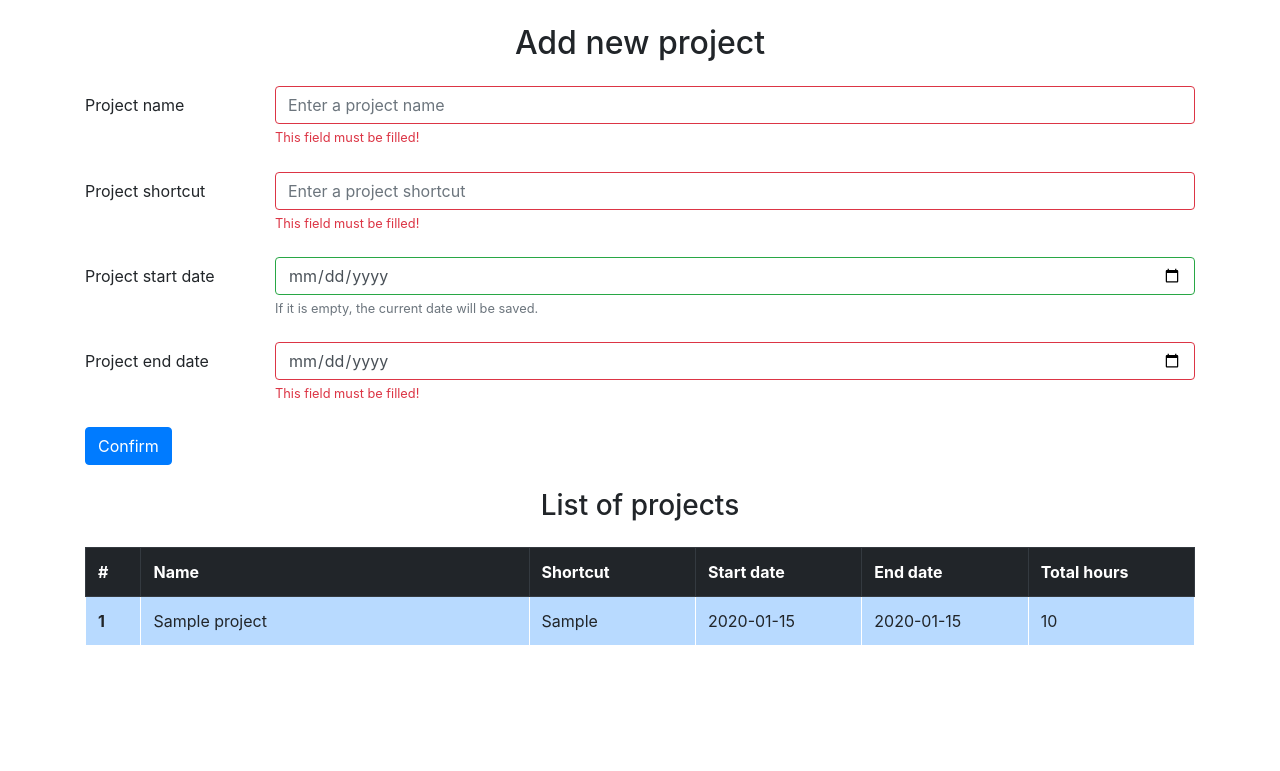
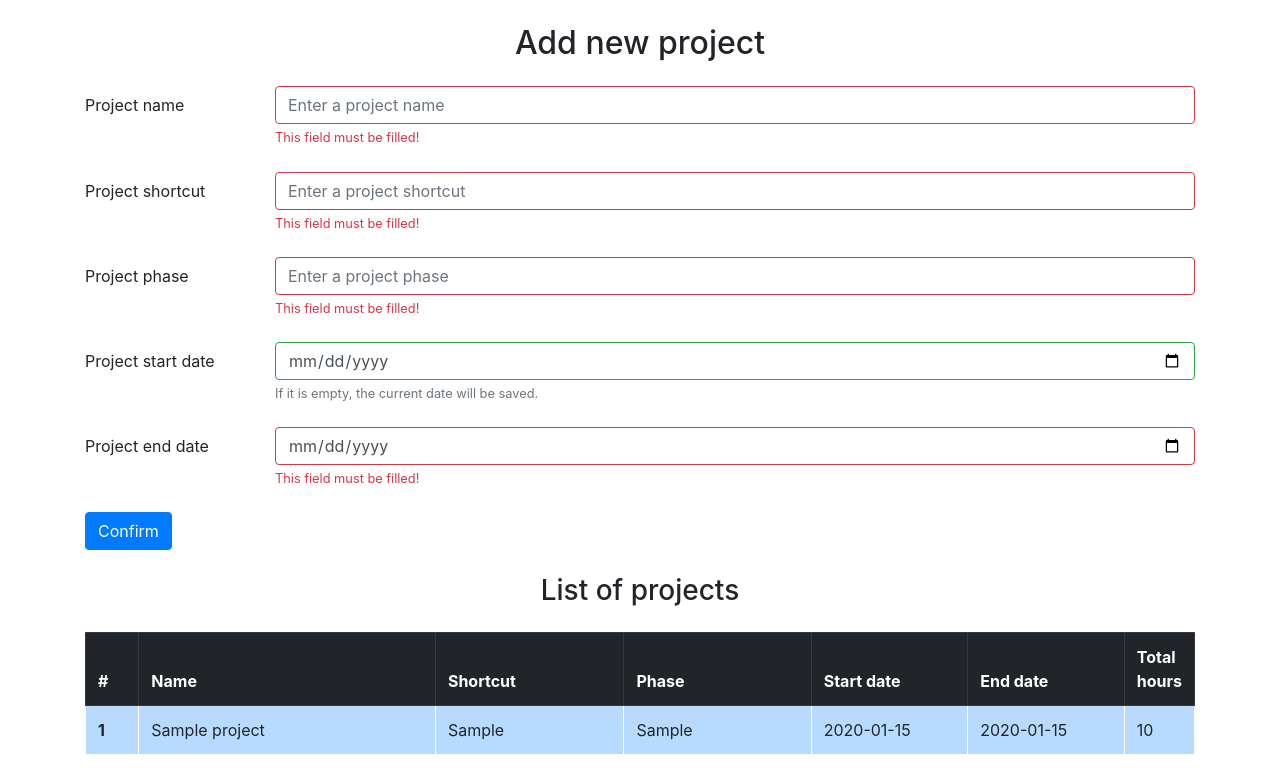
Before and after one commit to Gamattowicz/Timetracker_Flask, a Flask app: page /projects in a window 1280 px wide. Shown: the part 56-827 px from the top of the page. Before the commit the page ends 701 px from the top, so only its background shows below. Run offline with Flask 2, Linux system fonts and the light colour scheme; a user stored in the database is signed in; tables that the repository leaves empty hold one stand-in row (values such as "Sample post"); some libraries are stand-ins or nearby versions.

Commit message:
add project phase

```diff
--- a/timetracker/forms.py
+++ b/timetracker/forms.py
@@ -34,4 +34,5 @@ class Project(FlaskForm):
     shortcut = StringField('Project shortcut')
     start_date = DateField('Project start date', format='%YYYY-%m-%d')
     end_date = DateField('Project end date', format='%YYYY-%m-%d')
+    phase = StringField('Project phase')
     confirm_button = SubmitField('Confirm')
--- a/timetracker/models.py
+++ b/timetracker/models.py
@@ -9,6 +9,7 @@ class Projects(db.Model):
     shortcut = db.Column(db.String(50), nullable=False, unique=True)
     start_date = db.Column(db.String(50), nullable=False, default=func.current_date())
     end_date = db.Column(db.String(50), nullable=False)
+    phase = db.Column(db.String(50), nullable=False)
     hour = db.relationship('Hours')
 
 
--- a/timetracker/templates/projects.html
+++ b/timetracker/templates/projects.html
@@ -25,17 +25,29 @@
             </div>
             <div class="valid-feedback">
                 Looks good!
-        </div>
+            </div>
         </div>
     </div>
-        <div class="form-group row my-4">
+    <div class="form-group row my-4">
+        {{ form.phase.label(class_="col-sm-2 col-form-label") }}
+        <div class="col-sm-10">
+            {{ form.phase(class_="form-control", id="shortcut", placeholder="Enter a project phase", required="required") }}
+            <div class="invalid-feedback">
+                This field must be filled!
+            </div>
+            <div class="valid-feedback">
+                Looks good!
+            </div>
+        </div>
+    </div>
+    <div class="form-group row my-4">
         {{ form.start_date.label(class="col-sm-2 col-form-label") }}
         <div class="col-sm-10">
             {{ form.start_date(class_="form-control", id="start_date") }}
             <small class="form-text text-muted">If it is empty, the current date will be saved. </small>
         </div>
     </div>
-        <div class="form-group row my-4">
+    <div class="form-group row my-4">
         {{ form.end_date.label(class="col-sm-2 col-form-label") }}
         <div class="col-sm-10">
             {{ form.end_date(class_="form-control", id="end_date", required="required") }}
@@ -56,8 +68,9 @@
       <thead class="thead-dark">
         <tr>
           <th class="border border-dark" scope="col" style="width:5%">#</th>
-          <th class="border border-dark" scope="col" style="width:35%">Name</th>
-          <th class="border border-dark" scope="col" style="width:15%">Shortcut</th>
+          <th class="border border-dark" scope="col" style="width:29%">Name</th>
+          <th class="border border-dark" scope="col" style="width:18%">Shortcut</th>
+          <th class="border border-dark" scope="col" style="width:18%">Phase</th>
           <th class="border border-dark" scope="col" style="width:15%">Start date</th>
           <th class="border border-dark" scope="col" style="width:15%">End date</th>
           <th class="border border-dark" scope="col" style="width:15%">Total hours</th>
@@ -69,6 +82,7 @@
           <th class="border border-white" scope="row">{{ result.id }}</th>
           <td class="border border-white">{{ result.name }}</td>
           <td class="border border-white">{{ result.shortcut }}</td>
+          <td class="border border-white">{{ result.phase }}</td>
           <td class="border border-white">{{ result.start_date }}</td>
           <td class="border border-white">{{ result.end_date }}</td>
           <td class="border border-white">{{ result.sum }}</td>
--- a/timetracker/views.py
+++ b/timetracker/views.py
@@ -77,6 +77,7 @@ def projects():
         name = request.form['name']
         shortcut = request.form['shortcut']
         end_date = request.form['end_date']
+        phase = request.form['phase']
         if Projects.query.filter_by(name=name).first():
             flash(f'Project with name {name} already exist!',
                   category='error')
@@ -89,6 +90,7 @@ def projects():
                 flash(f'Invalid date of start and end project', category='error')
             else:
                 new_project = Projects(name=name, shortcut=shortcut,
+                                       phase=phase,
                                        start_date=start_date, end_date=end_date)
                 db.session.add(new_project)
                 db.session.commit()
@@ -98,12 +100,14 @@ def projects():
                 flash(f'Invalid date of end project', category='error')
             else:
                 new_project = Projects(name=name, shortcut=shortcut,
+                                       phase=phase,
                                        end_date=end_date)
                 db.session.add(new_project)
                 db.session.commit()
                 flash('Project have been added!', category='success')
     results = db.session.query(Projects.id, Projects.name,
-                               Projects.shortcut, Projects.start_date,
+                               Projects.shortcut,
+                               Projects.phase, Projects.start_date,
                                Projects.end_date,
                                func.ifnull(func.sum(Hours.amount), '0').label(
                                    'sum')).outerjoin(
```
